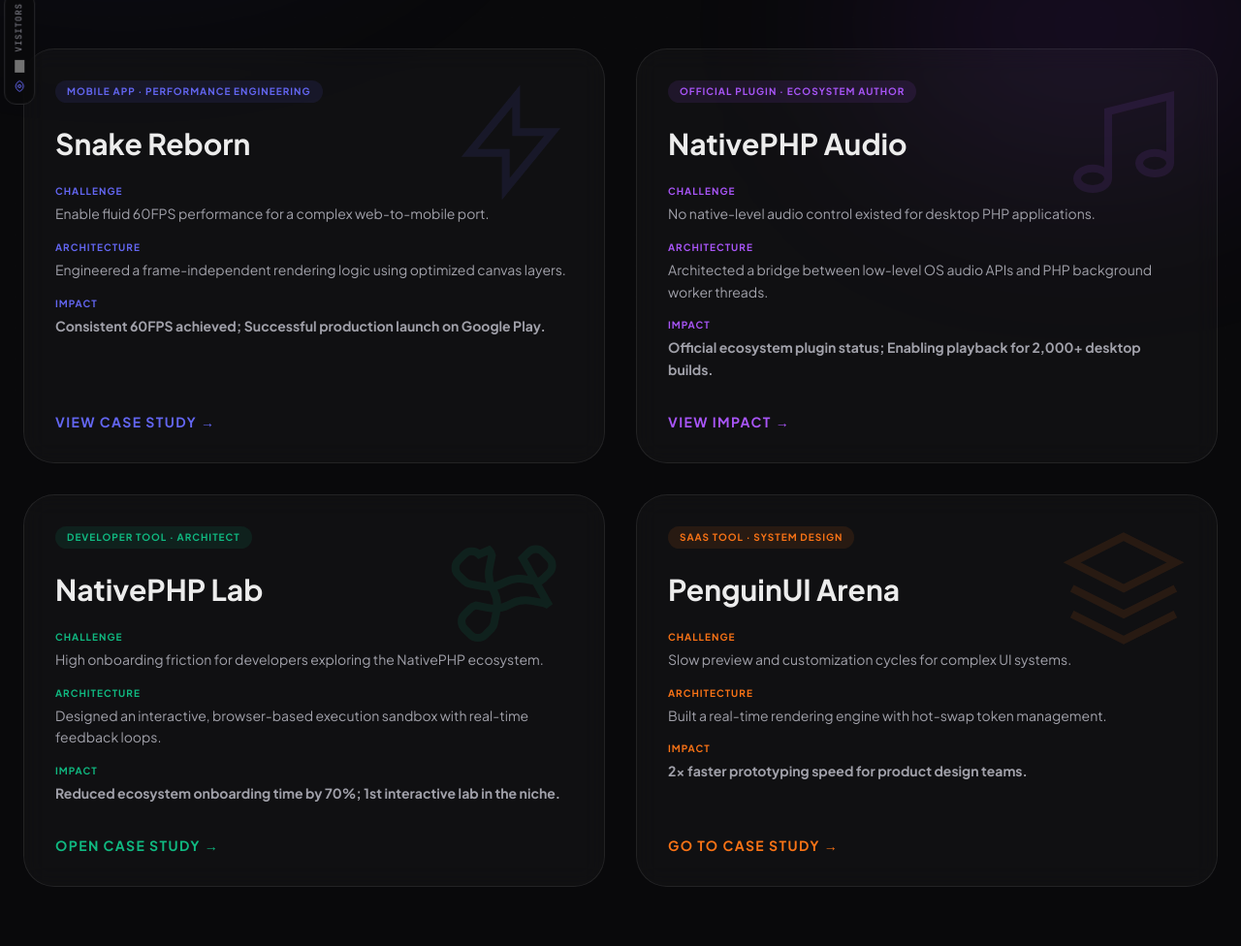
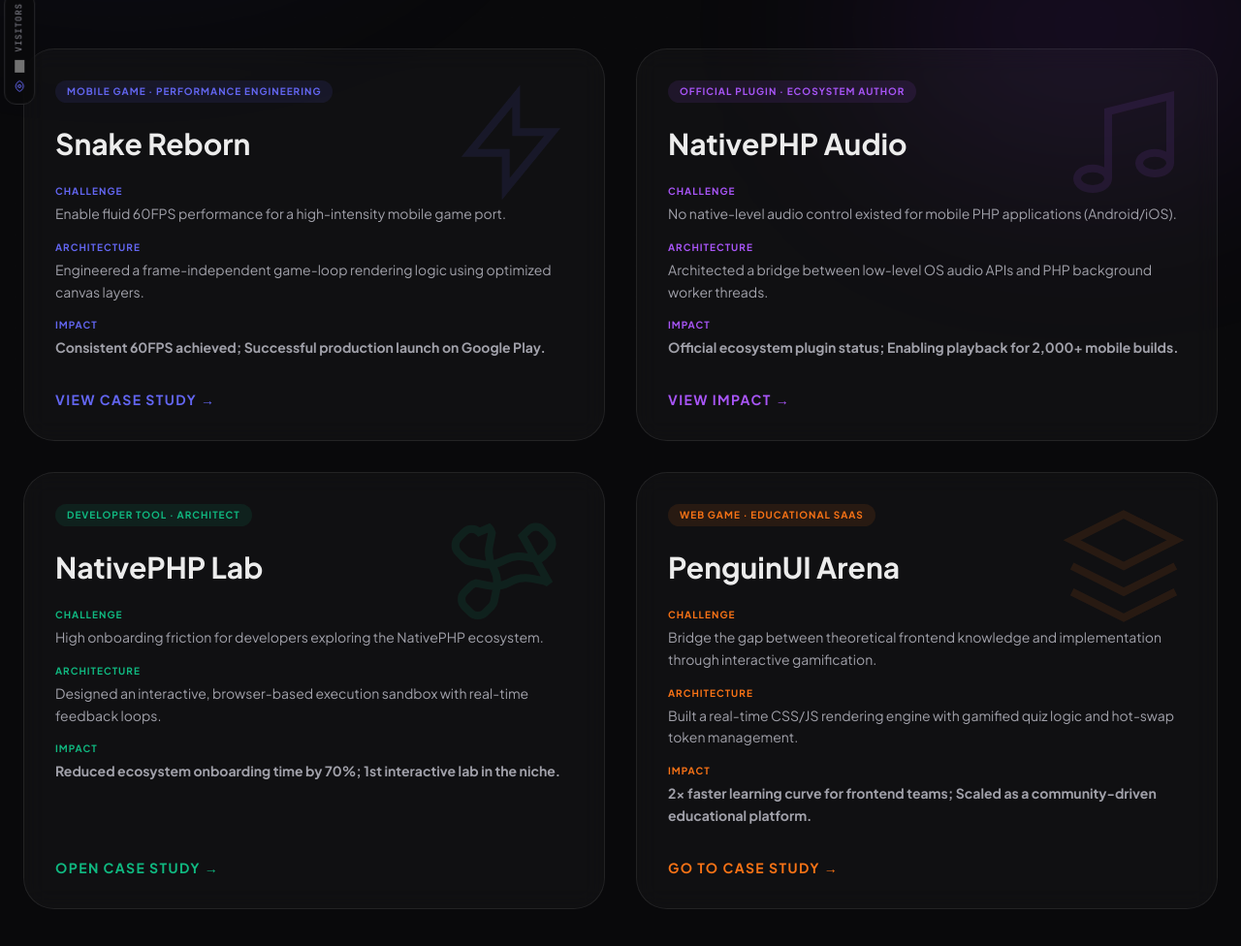
Before and after one commit to theunwindfront/theunwindfront.github.io, a plain HTML site: page showcase/index.html in a window 1280 px wide. Shown: the part 350-1326 px from the top of the page at 97% size. Drawn offline with nearby package versions, Linux system fonts and the light colour scheme; grey boxes are pictures that could not be loaded.

Commit message:
docs: refined project case studies with precise technical focus

```diff
--- a/showcase/index.html
+++ b/showcase/index.html
@@ -223,17 +223,17 @@
                     </svg>
                 </div>
                 <div class="inline-flex items-center gap-2 px-3 py-1 rounded-full bg-brand/10 text-brand text-[10px] font-bold uppercase tracking-widest mb-6 w-fit">
-                    Mobile App · Performance Engineering
+                    Mobile Game · Performance Engineering
                 </div>
                 <h3 class="text-3xl font-bold mb-6 group-hover:text-brand transition-colors">Snake Reborn</h3>
                 <div class="space-y-4 mb-8 flex-grow">
                     <div>
                         <p class="text-[10px] font-bold uppercase tracking-widest text-brand mb-1">Challenge</p>
-                        <p class="text-sm text-zinc-400 leading-relaxed" :class="!dark && 'text-zinc-500'">Enable fluid 60FPS performance for a complex web-to-mobile port.</p>
+                        <p class="text-sm text-zinc-400 leading-relaxed" :class="!dark && 'text-zinc-500'">Enable fluid 60FPS performance for a high-intensity mobile game port.</p>
                     </div>
                     <div>
                         <p class="text-[10px] font-bold uppercase tracking-widest text-brand mb-1">Architecture</p>
-                        <p class="text-sm text-zinc-400 leading-relaxed" :class="!dark && 'text-zinc-500'">Engineered a frame-independent rendering logic using optimized canvas layers.</p>
+                        <p class="text-sm text-zinc-400 leading-relaxed" :class="!dark && 'text-zinc-500'">Engineered a frame-independent game-loop rendering logic using optimized canvas layers.</p>
                     </div>
                     <div>
                         <p class="text-[10px] font-bold uppercase tracking-widest text-brand mb-1">Impact</p>
@@ -259,7 +259,7 @@
                 <div class="space-y-4 mb-8 flex-grow">
                     <div>
                         <p class="text-[10px] font-bold uppercase tracking-widest text-purple-500 mb-1">Challenge</p>
-                        <p class="text-sm text-zinc-400 leading-relaxed" :class="!dark && 'text-zinc-500'">No native-level audio control existed for desktop PHP applications.</p>
+                        <p class="text-sm text-zinc-400 leading-relaxed" :class="!dark && 'text-zinc-500'">No native-level audio control existed for mobile PHP applications (Android/iOS).</p>
                     </div>
                     <div>
                         <p class="text-[10px] font-bold uppercase tracking-widest text-purple-500 mb-1">Architecture</p>
@@ -267,7 +267,7 @@
                     </div>
                     <div>
                         <p class="text-[10px] font-bold uppercase tracking-widest text-purple-500 mb-1">Impact</p>
-                        <p class="text-sm text-zinc-400 font-bold leading-relaxed" :class="!dark && 'text-zinc-600'">Official ecosystem plugin status; Enabling playback for 2,000+ desktop builds.</p>
+                        <p class="text-sm text-zinc-400 font-bold leading-relaxed" :class="!dark && 'text-zinc-600'">Official ecosystem plugin status; Enabling playback for 2,000+ mobile builds.</p>
                     </div>
                 </div>
                 <div class="flex items-center gap-3 text-sm font-bold uppercase tracking-widest text-purple-500">
@@ -313,21 +313,21 @@
                     </svg>
                 </div>
                 <div class="inline-flex items-center gap-2 px-3 py-1 rounded-full bg-orange-500/10 text-orange-500 text-[10px] font-bold uppercase tracking-widest mb-6 w-fit">
-                    SaaS Tool · System Design
+                    Web Game · Educational SaaS
                 </div>
                 <h3 class="text-3xl font-bold mb-6 group-hover:text-orange-500 transition-colors">PenguinUI Arena</h3>
                 <div class="space-y-4 mb-8 flex-grow">
                     <div>
                         <p class="text-[10px] font-bold uppercase tracking-widest text-orange-500 mb-1">Challenge</p>
-                        <p class="text-sm text-zinc-400 leading-relaxed" :class="!dark && 'text-zinc-500'">Slow preview and customization cycles for complex UI systems.</p>
+                        <p class="text-sm text-zinc-400 leading-relaxed" :class="!dark && 'text-zinc-500'">Bridge the gap between theoretical frontend knowledge and implementation through interactive gamification.</p>
                     </div>
                     <div>
                         <p class="text-[10px] font-bold uppercase tracking-widest text-orange-500 mb-1">Architecture</p>
-                        <p class="text-sm text-zinc-400 leading-relaxed" :class="!dark && 'text-zinc-500'">Built a real-time rendering engine with hot-swap token management.</p>
+                        <p class="text-sm text-zinc-400 leading-relaxed" :class="!dark && 'text-zinc-500'">Built a real-time CSS/JS rendering engine with gamified quiz logic and hot-swap token management.</p>
                     </div>
                     <div>
                         <p class="text-[10px] font-bold uppercase tracking-widest text-orange-500 mb-1">Impact</p>
-                        <p class="text-sm text-zinc-400 font-bold leading-relaxed" :class="!dark && 'text-zinc-600'">2x faster prototyping speed for product design teams.</p>
+                        <p class="text-sm text-zinc-400 font-bold leading-relaxed" :class="!dark && 'text-zinc-600'">2x faster learning curve for frontend teams; Scaled as a community-driven educational platform.</p>
                     </div>
                 </div>
                 <div class="flex items-center gap-3 text-sm font-bold uppercase tracking-widest text-orange-500">
```
